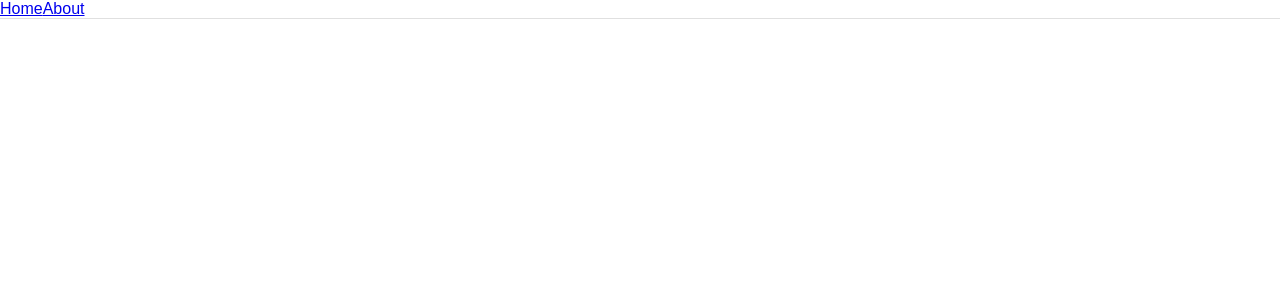
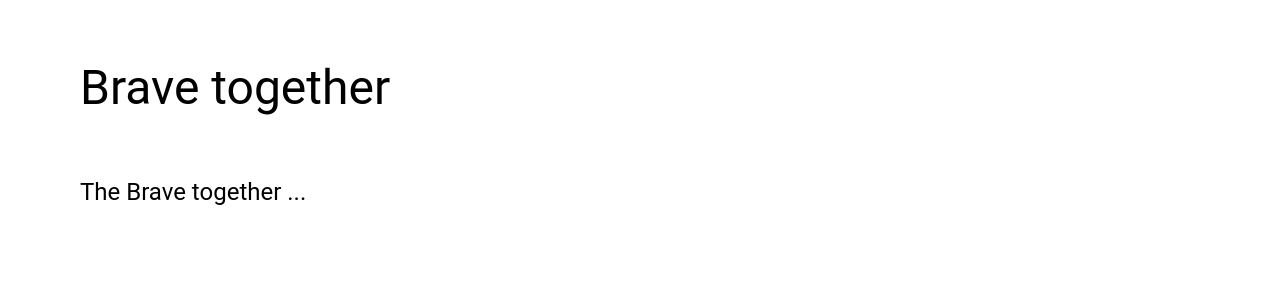
Before and after one commit to GalZilca/ControledSocialMedia-frontend, a React (Create React App) app: page /#/ in a window 1280 px wide. Shown: the top 300 px of the page. Built offline with nearby package versions, Linux system fonts and the light colour scheme.

Commit message:
add LogIn.js

```diff
--- a/src/About.js
+++ /dev/null
@@ -1,7 +0,0 @@
-import React from "react";
-
-const About = () => {
-  return <div>About</div>;
-};
-
-export default About;
--- a/src/App.js
+++ b/src/App.js
@@ -1,14 +1,23 @@
 import React, { Component } from "react";
 import logo from "./logo.svg";
 import "./App.css";
+import { BrowserRouter, Route, Switch } from 'react-router-dom';
+import { LogIn } from "./components/LogIn";
 import { ChooseActionPage } from "./components/ChooseActionPage";
+import { ActionPage } from "./components/ActionPage";
+import { Error } from "./components/Error";
 
 class App extends Component {
   render() {
     return (
-      <div className="App">
-        <ChooseActionPage />
-      </div>
+      <BrowserRouter>
+        <Switch>
+          <Route exact path="/" component={LogIn}/>
+          <Route exact path="/chooseActionPage" component={ChooseActionPage}/>
+          <Route exact path="/ActionPage" component={ActionPage}/>
+          <Route component={Error}/>
+        </Switch>
+      </BrowserRouter>
     );
   }
 }
--- /dev/null
+++ b/src/components/ActionPage.js
@@ -0,0 +1,10 @@
+
+import React from "react"
+
+export const ActionPage = () => {
+    return (
+        <div>
+            <h1>ActionPage</h1>
+        </div>
+    )
+}
--- /dev/null
+++ b/src/components/Error.js
@@ -0,0 +1,10 @@
+
+import React from 'react';
+
+export const Error = () => {
+    return (
+       <div>
+          <p>Error: Page does not exist!</p>
+       </div>
+    );
+}
--- /dev/null
+++ b/src/components/LogIn.js
@@ -0,0 +1,16 @@
+
+import React from "react"
+import { Typography } from "@material-ui/core"
+
+export const LogIn = () => {
+    return (
+        <div>
+            <Typography style={{ marginLeft: 80, marginTop: 60 }} variant="h3"
+                >Brave together
+            </Typography>
+            <Typography style={{ marginLeft: 80, marginTop: 60 }} variant="h5"
+                >The Brave together ...
+            </Typography>
+        </div>
+    )
+}
--- a/src/index.js
+++ b/src/index.js
@@ -3,17 +3,13 @@ import ReactDOM from "react-dom";
 import { HashRouter as Router, Link, Route, Switch } from "react-router-dom";
 import "./index.css";
 import App from "./App";
-import About from "./About";
 import registerServiceWorker from "./registerServiceWorker";
 
 ReactDOM.render(
   <Router>
     <div>
-      <Link to="/">Home</Link>
-      <Link to="/About">About</Link>
       <Switch>
         <Route exact path="/" component={App} />
-        <Route path="/About" component={About} />
       </Switch>
     </div>
   </Router>,
```
